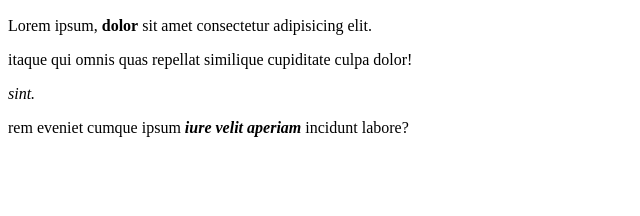
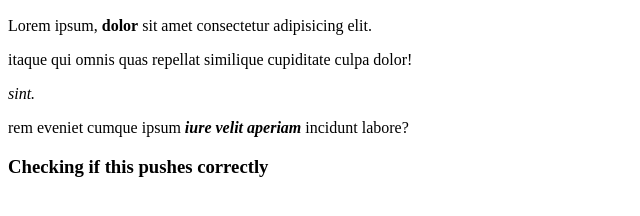
Before and after one commit to sfk30/htmlcssjava, a plain HTML site: page index.html in a window 1280 px wide. Shown: the part 178-394 px from the top of the page, without its empty margins (0-640 px from the left). Drawn offline with Linux system fonts and the light colour scheme.

Commit message:
checking to see if this updates

```diff
--- a/index.html
+++ b/index.html
@@ -17,5 +17,6 @@
         <!-- make it bold and italic -->
         <p>rem eveniet cumque ipsum <em><strong>iure velit aperiam</strong></em> incidunt labore?</p>
         <!-- says hello world -->
+        <h3> Checking if this pushes correctly</h3>
     </body>
 </html>
```
